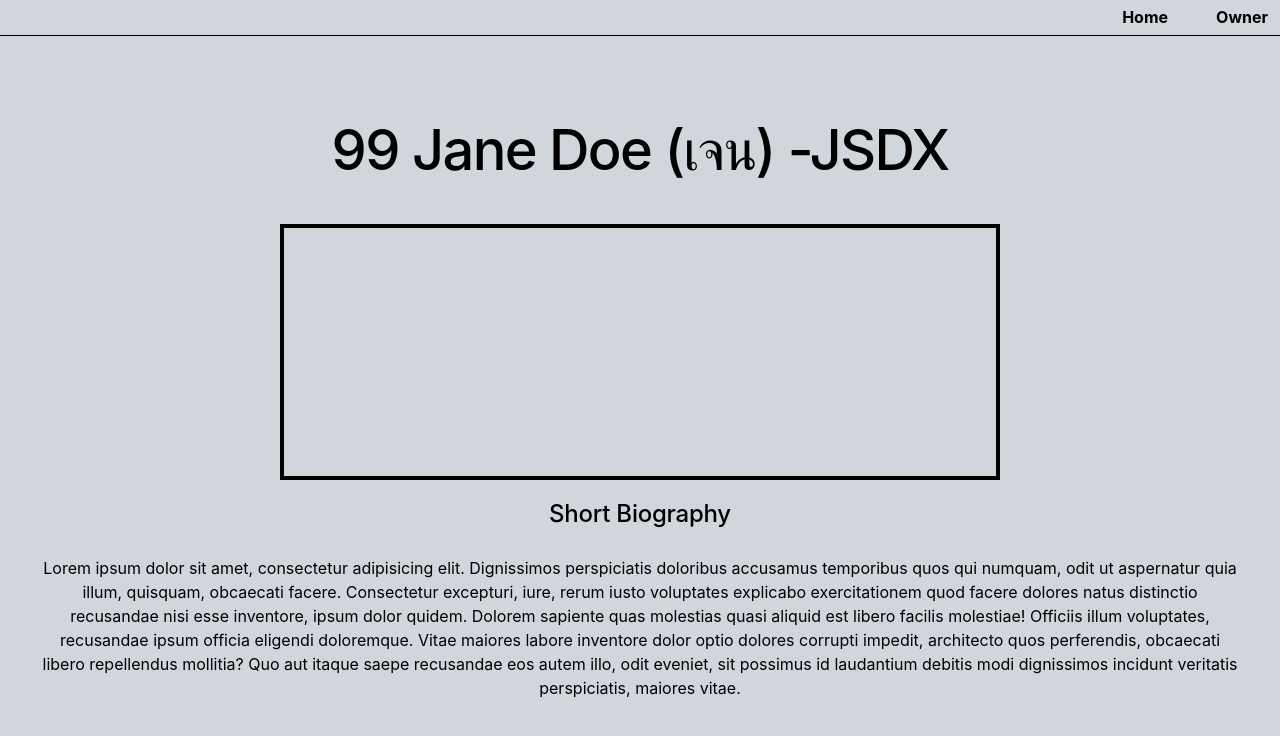
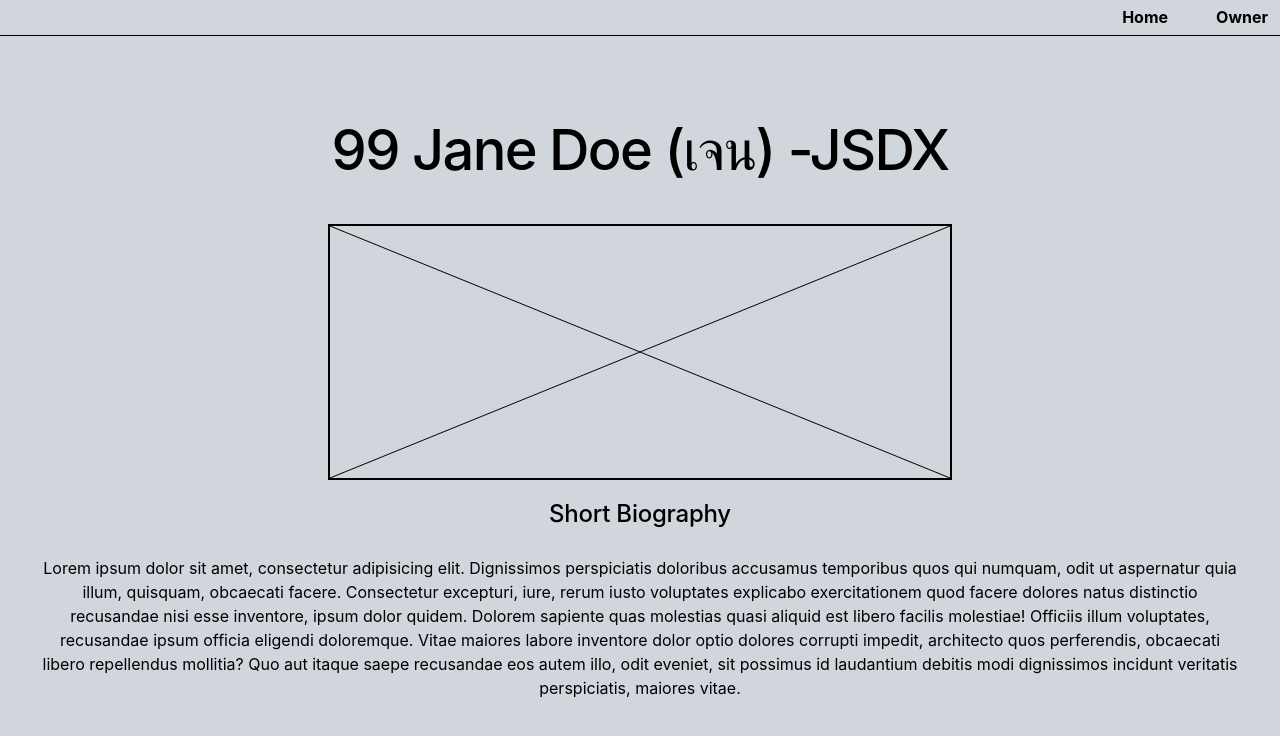
Before and after one commit to titiwatte06-cpu/JSD-REACT-ASSISGMENT, a React (Vite) app: page /owner in a window 1280 px wide. Shown: the top 736 px of the page. Built offline with nearby package versions, Linux system fonts and the light colour scheme.

Commit message:
finished

```diff
--- a/src/components/Hero.jsx
+++ b/src/components/Hero.jsx
@@ -57,16 +57,16 @@ function Hero() {
                     }}
 
                 >
-                    {showUserTable ? "ซ่อน User" : "User Home Section"}
+                    UserHome Section
                 </button>
                 <button
                     className="bg-gray-200 p-3 rounded"
                     onClick={() => {
                         setShowAdminTable(!showAdminTable)
-                    setHome(!showUserTable ? "React - Assesments" : "Home-Admin Section")}
+                    setHome(!showUserTable ? "React - Assesments" : "Admin-Home Section")}
                         }
                 >
-                    {showAdminTable ? "ซ่อน Admin" : "Admin Home Section"}
+                    Admin Home Section
                 </button>
             </div>
 
--- a/src/components/Home.jsx
+++ /dev/null
@@ -1,11 +0,0 @@
-function UserHomeSection() {
-    return(
-        <div>
-            <h1 className="bg">
-                Hello James
-            </h1>
-        </div>
-    )
-}
-
-export default UserHomeSection;
--- a/src/components/Owner.jsx
+++ b/src/components/Owner.jsx
@@ -4,8 +4,13 @@ function Owner() {
             <h1 className="text-black">
                 99 Jane Doe (เจน) -JSDX
             </h1>
-            <div>
-                <div className="border-4 h-64 ml-60 mr-60"></div>
+            <div className="ml-72 mr-72">
+                <div className="relative w-full h-64 border-2 border-black overflow-hidden" >
+                     <svg className="absolute inset-0 w-full h-full"preserveAspectRatio="none">
+                        <line x1="0" y1="0" x2="100%" y2="100%" stroke="black" strokeWidth="1"/>
+                        <line x1="100%" y1="0" x2="0" y2="100%" stroke="black" strokeWidth="1"/>
+                    </svg>
+                </div>
             </div>
             <h2 className="font-bold mt-10 p-5">Short Biography</h2>
             <p>Lorem ipsum dolor sit amet, consectetur adipisicing elit. Dignissimos perspiciatis doloribus accusamus temporibus quos qui numquam, odit ut aspernatur quia illum, quisquam, obcaecati facere. Consectetur excepturi, iure, rerum iusto voluptates explicabo exercitationem quod facere dolores natus distinctio recusandae nisi esse inventore, ipsum dolor quidem. Dolorem sapiente quas molestias quasi aliquid est libero facilis molestiae! Officiis illum voluptates, recusandae ipsum officia eligendi doloremque. Vitae maiores labore inventore dolor optio dolores corrupti impedit, architecto quos perferendis, obcaecati libero repellendus mollitia? Quo aut itaque saepe recusandae eos autem illo, odit eveniet, sit possimus id laudantium debitis modi dignissimos incidunt veritatis perspiciatis, maiores vitae.</p>
--- a/src/main.jsx
+++ b/src/main.jsx
@@ -3,7 +3,7 @@ import { createRoot } from 'react-dom/client'
 import './index.css'
 import App from './App.jsx'
 import { BrowserRouter, Routes, Route } from 'react-router-dom'  // ← import เพิ่ม
-import Home from './components/Home.jsx'
+
 import Owner from './components/Owner.jsx'
 import Layout from './components/Layout.jsx'
 import Hero from './components/Hero.jsx'
```
